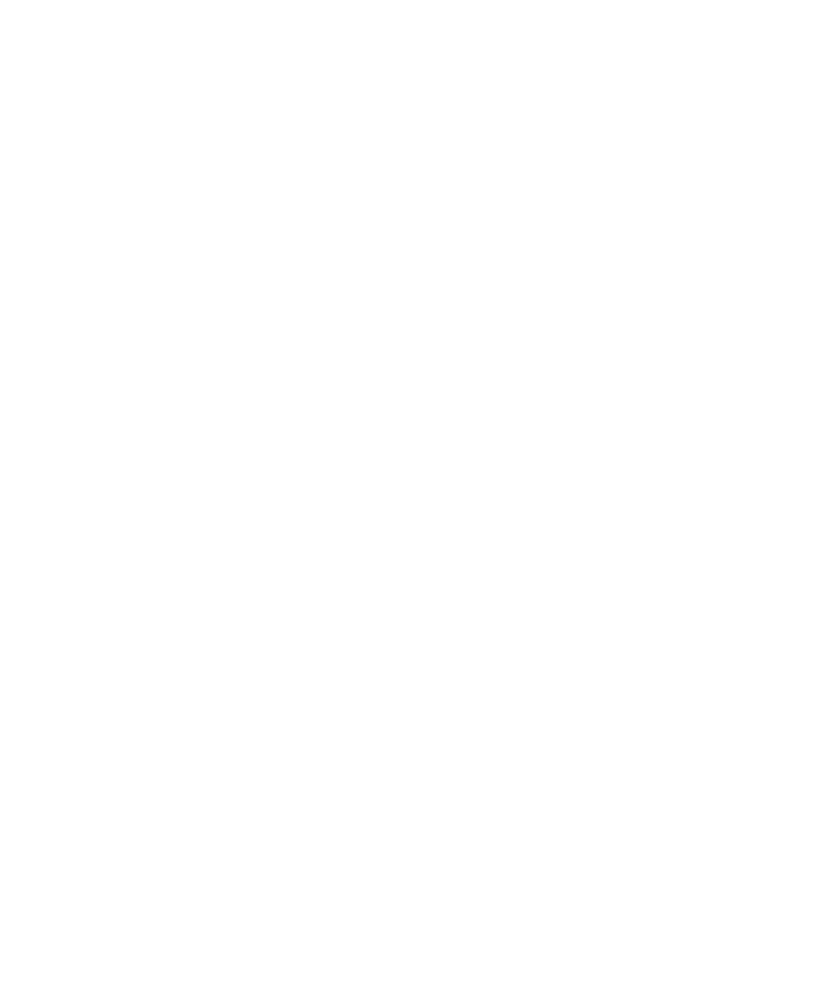
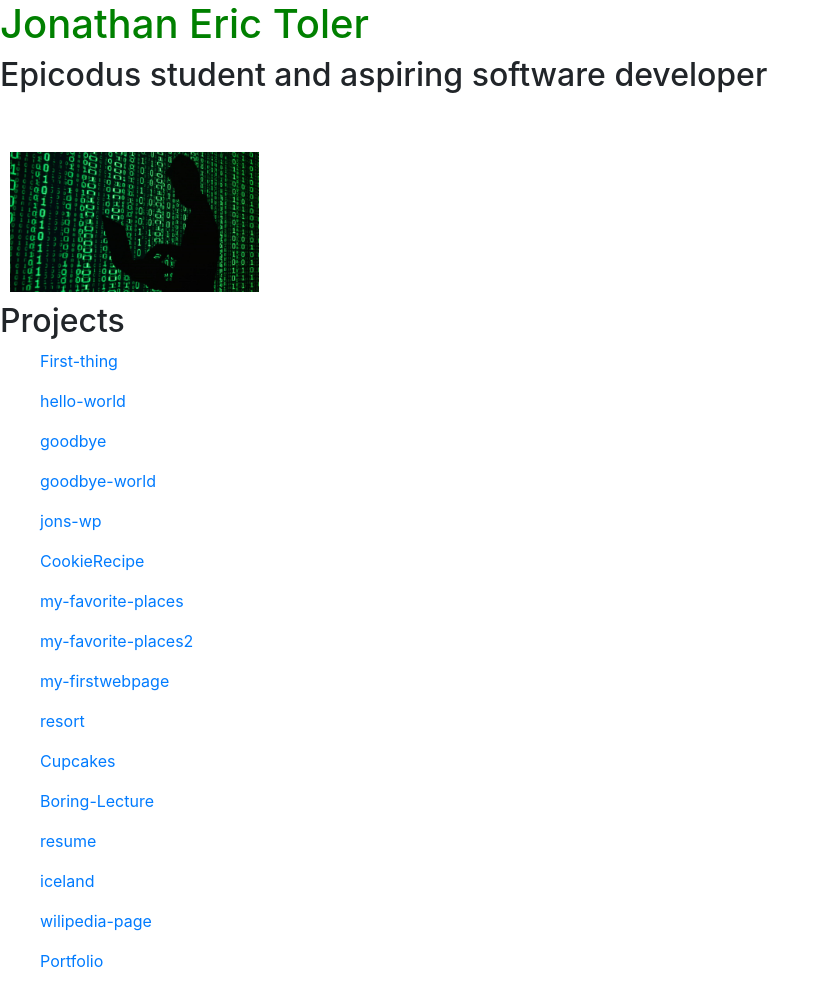
Before and after one commit to JonToler/Portfolio-, a plain HTML site: page index.html in a window 1280 px wide. Shown: the whole page, without its empty margins (0-829 px from the left). Before the commit the page ends 800 px from the top, so only its background shows below. Drawn offline with nearby package versions, Linux system fonts and the light colour scheme.

Commit message:
added url's for github and css styling

```diff
--- a/css/style.css
+++ b/css/style.css
@@ -0,0 +1,11 @@
+h1.nm {
+  width: 50%;
+  font-size: bold;
+  color: green;
+}
+
+.pp {
+  height: 200px;
+  width: auto;
+  padding: 50px 30px 10px 10px;
+}
--- a/index.html
+++ b/index.html
@@ -1,10 +1,38 @@
 <!DOCTYPE html>
 <html>
   <head>
+    <link rel="stylesheet" href="css/bootstrap.css" type="text/css" charset="utf-8" media="screen">
+    <link rel="stylesheet" href="css/style.css" type="text/css"  charset="utf-8">
     <meta charset="utf-8">
     <title>Portfolio</title>
   </head>
+
   <body>
+    <h1 class="nm">Jonathan Eric Toler</h1>
+    <h2>Epicodus student and aspiring software developer</h2>
+
+      <img class="pp" src="img/pf.jpg" alt="Jon's Profile Picture" />
+
+    <br>
+    <h2 class="pr">Projects</h2>
+      <ul><a href="https://github.com/JonToler/First-thing">First-thing</ul>
+      <ul><a href="https://github.com/JonToler/hello-world">hello-world</ul>
+      <ul><a href="https://github.com/JonToler/goodbye">goodbye</ul>
+      <ul><a href="https://github.com/JonToler/goodbye-world">goodbye-world</ul>
+      <ul><a href="https://github.com/JonToler/Jons-wp">jons-wp</ul>
+      <ul><a href="https://github.com/JonToler/CookieRecipe">CookieRecipe</ul>
+      <ul><a href="https://github.com/JonToler/my-favorite-places">my-favorite-places</ul>
+      <ul><a href="https://github.com/JonToler/my-favorite-places2">my-favorite-places2</ul>
+      <ul><a href="https://github.com/JonToler/my-first-webpage">my-firstwebpage</ul>
+      <ul><a href="https://github.com/JonToler/resort">resort</ul>
+      <ul><a href="https://github.com/JonToler/Cupcakes">Cupcakes</ul>
+      <ul><a href="https://github.com/JonToler/Boring-Lecture">Boring-Lecture</ul>
+      <ul><a href="https://github.com/JonToler/resume">resume</ul>
+      <ul><a href="https://github.com/JonToler/Iceland">iceland</ul>
+      <ul><a href="https://github.com/JonToler/wikipedia-page">wilipedia-page</ul>
+      <ul><a href="https://github.com/JonToler/Portfolio-">Portfolio</ul>
+
+    </div>
 
   </body>
 </html>
```
Also changed, not shown: img/pf.jpg (added).
